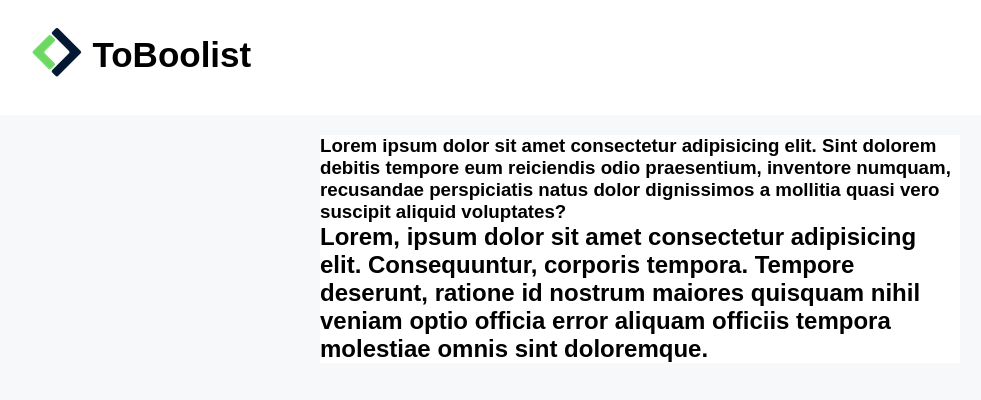
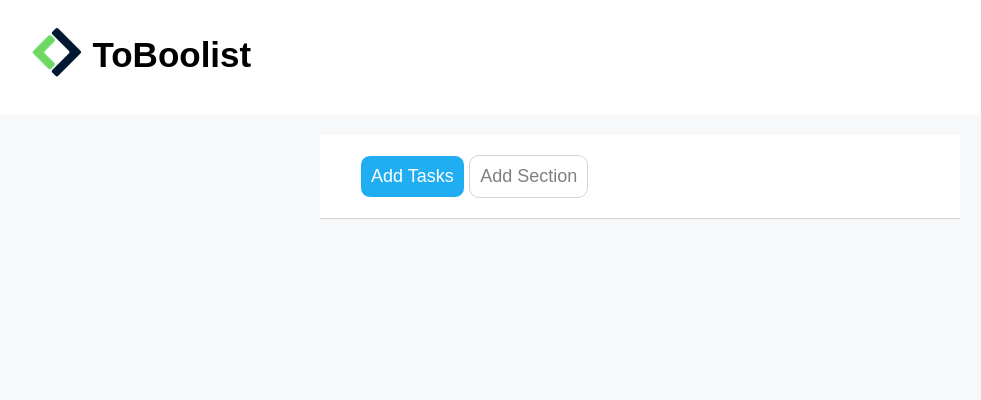
Before and after one commit to Dario-Miccinelli/html-css-toboolist, a plain HTML site: page index.html in a window 1280 px wide. Shown: the whole page, without its empty margins (0-981 px from the left). Drawn offline with Linux system fonts and the light colour scheme.

Commit message:
Aggiunti bottoni tasks - section

```diff
--- a/assets/css/style.css
+++ b/assets/css/style.css
@@ -28,11 +28,35 @@ header {
     background-color: #fff;
 }
 
+
+.bottone {
+    padding: 10px;
+    border-radius: 10px;
+    border: 1px solid;
+    font-size: 18px;
+}
+
+.bottone-task {
+    background-color: #20adf2;
+    color: #fff;
+}
+
+.bottone-section {
+    background-color: #fff;
+    color: grey;
+    border-color: lightgray;
+
+}
+
+.barrabottoni {
+    border-bottom: 1px solid lightgrey;
+    padding: 20px 40px;
+    }
+
+
 main {
     width: 50%;
     margin: 20px auto;
     background-color: #fff;
 
-
-
 }
--- a/index.html
+++ b/index.html
@@ -9,17 +9,37 @@
 </head>
 <body>
 
+    <!-- Header logo e ToBoolist -->
+
     <header>
-
         <img src="assets/img/logo copia.png" alt="Logo booleaner" class="logo">
         <h1>ToBoolist</h1>
     </header>
 
+    <!-- Fine Logo e ToBoolist -->
+
+    <!-- Inizio Main -->
 
     <main>
 
-        <h3>Lorem ipsum dolor sit amet consectetur adipisicing elit. Sint dolorem debitis tempore eum reiciendis odio praesentium, inventore numquam, recusandae perspiciatis natus dolor dignissimos a mollitia quasi vero suscipit aliquid voluptates?</h3>
-        <h2>Lorem, ipsum dolor sit amet consectetur adipisicing elit. Consequuntur, corporis tempora. Tempore deserunt, ratione id nostrum maiores quisquam nihil veniam optio officia error aliquam officiis tempora molestiae omnis sint doloremque.</h2>
+        <div class="barrabottoni">
+
+            <div class="contenutobarra">
+
+                <button class="bottone bottone-task">Add Tasks</button>
+                <button class="bottone bottone-section">Add Section</button>
+            </div>
+        </div>
+
+        <!-- Chiusura parte bottoni  -->
+
+        <!-- Inizio parte lista -->
+
+        <div class></div>
+
+
+
+
     </main>
 
 
```
